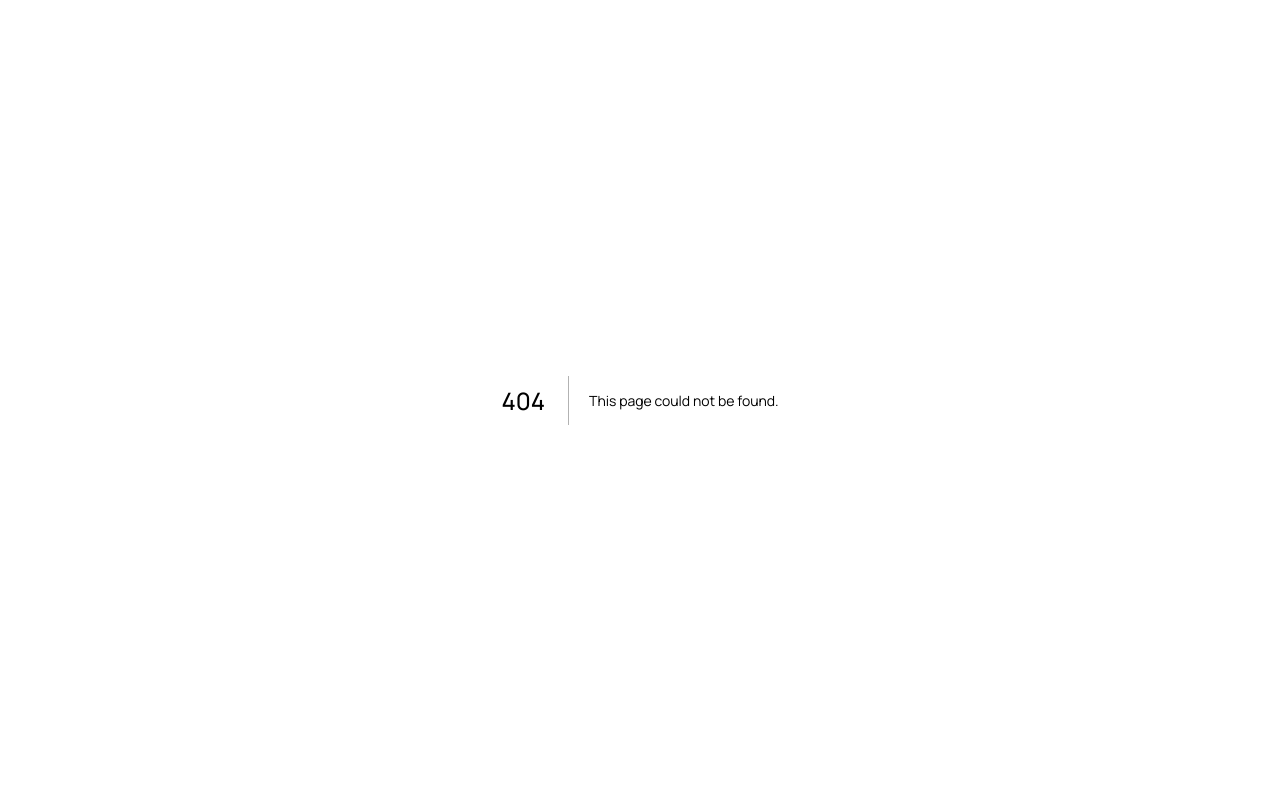
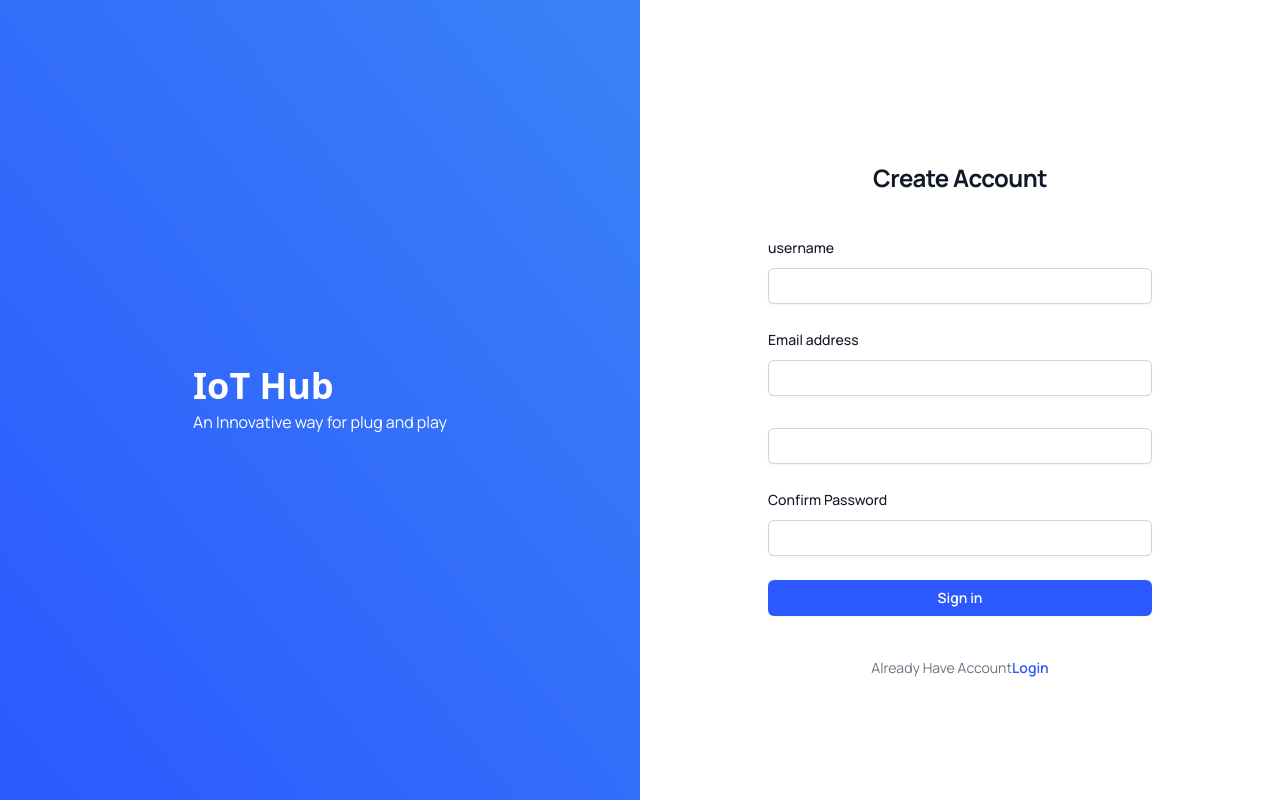
Before and after one commit to iotpioneers/iotdatahub, a Next.js app: page /register in a window 1280 px wide. Before the commit this address had no page. Built offline with nearby package versions, Linux system fonts and the light colour scheme.

Commit message:
Add registration page component

```diff
--- /dev/null
+++ b/app/register/page.tsx
@@ -0,0 +1,161 @@
+"use client";
+import Link from "next/link";
+import { useRouter } from "next/navigation";
+import { useState } from "react";
+
+export default function Register() {
+  const [data, SetData] = useState({
+    username: "",
+    email: "",
+    password: "",
+  });
+  const [err, setErr] = useState();
+  const route = useRouter();
+  const registerUser = async (e: React.FormEvent<HTMLFormElement>) => {
+    e.preventDefault();
+    const response = await fetch("/api/register", {
+      method: "POST",
+      headers: {
+        "Content-Type": "application/json",
+      },
+      body: JSON.stringify(data),
+    });
+    const result = await response.json();
+
+    if (response.ok) {
+      route.push("login");
+      console.log(result.message);
+    } else {
+      console.log(result.message);
+      setErr(result.message);
+    }
+  };
+
+  return (
+    <div className="h-screen flex">
+      <div className="hidden  w-1/2 bg-gradient-to-tr from-primary-blue to-blue-500 i justify-around items-center md:flex">
+        <div>
+          <h1 className="text-white font-bold text-4xl font-sans">IoT Hub</h1>
+          <p className="text-white mt-1">An Innovative way for plug and play</p>
+        </div>
+      </div>
+
+      <div className="flex min-h-full flex-1 flex-col justify-center px-6 py-12 lg:px-8">
+        <div className="sm:mx-auto sm:w-full sm:max-w-sm">
+          <h2 className="mt-10 text-center text-2xl font-bold leading-9 tracking-tight text-gray-900">
+            Create Account
+          </h2>
+        </div>
+
+        <div className="mt-10 sm:mx-auto sm:w-full sm:max-w-sm">
+          {/* if error display error message */}
+          {err && (
+            <div className="bg-red-100 border border-red-400 text-red-700 px-4 py-3 rounded relative">
+              <span>{err}</span>
+            </div>
+          )}
+          <form onSubmit={registerUser} className="space-y-6">
+            <div>
+              <label
+                htmlFor="username"
+                className="block text-sm font-medium leading-6 text-gray-900"
+              >
+                username
+              </label>
+              <div className="mt-2">
+                <input
+                  id="username"
+                  name="username"
+                  type="text"
+                  autoComplete="username"
+                  value={data.username}
+                  onChange={(e) =>
+                    SetData({ ...data, username: e.target.value })
+                  }
+                  className="block w-full rounded-md border-0 py-1.5 text-gray-900 shadow-sm ring-1 ring-inset ring-gray-300 placeholder:text-gray-400 focus:ring-2 focus:ring-inset focus:ring-indigo-600 sm:text-sm sm:leading-6"
+                />
+              </div>
+            </div>
+            <div>
+              <label
+                htmlFor="email"
+                className="block text-sm font-medium leading-6 text-gray-900"
+              >
+                Email address
+              </label>
+              <div className="mt-2">
+                <input
+                  id="email"
+                  name="email"
+                  type="email"
+                  autoComplete="email"
+                  value={data.email}
+                  onChange={(e) => SetData({ ...data, email: e.target.value })}
+                  className="block w-full rounded-md border-0 py-1.5 text-gray-900 shadow-sm ring-1 ring-inset ring-gray-300 placeholder:text-gray-400 focus:ring-2 focus:ring-inset focus:ring-indigo-600 sm:text-sm sm:leading-6"
+                />
+              </div>
+            </div>
+
+            <div>
+              <div className="flex items-center justify-between">
+                <label
+                  htmlFor="password"
+                  className="block text-sm font-medium leading-6 text-gray-900"
+                ></label>
+              </div>
+              <div className="mt-2">
+                <input
+                  id="password"
+                  name="password"
+                  type="password"
+                  autoComplete="current-password"
+                  value={data.password}
+                  onChange={(e) =>
+                    SetData({ ...data, password: e.target.value })
+                  }
+                  className="block w-full rounded-md border-0 py-1.5 text-gray-900 shadow-sm ring-1 ring-inset ring-gray-300 placeholder:text-gray-400 focus:ring-2 focus:ring-inset focus:ring-blue-600 sm:text-sm sm:leading-6"
+                />
+              </div>
+            </div>
+            <div>
+              <div className="flex items-center justify-between">
+                <label
+                  htmlFor="Repassword"
+                  className="block text-sm font-medium leading-6 text-gray-900"
+                >
+                  Confirm Password
+                </label>
+              </div>
+              <div className="mt-2">
+                <input
+                  id="Repassword"
+                  name="Repassword"
+                  type="password"
+                  autoComplete="current-password"
+                  required
+                  className="block w-full rounded-md border-0 py-1.5 text-gray-900 shadow-sm ring-1 ring-inset ring-gray-300 placeholder:text-gray-400 focus:ring-2 focus:ring-inset focus:ring-blue-600 sm:text-sm sm:leading-6"
+                />
+              </div>
+            </div>
+
+            <div>
+              <button className="flex w-full justify-center rounded-md bg-primary-blue px-3 py-1.5 text-sm font-semibold leading-6 text-white shadow-sm hover:bg-blue-600 focus-visible:outline focus-visible:outline-2 focus-visible:outline-offset-2 focus-visible:outline-blue-600">
+                Sign in
+              </button>
+            </div>
+          </form>
+
+          <p className="mt-10 text-center text-sm text-gray-500">
+            Already Have Account
+            <Link
+              href="login"
+              className="font-semibold leading-6 text-primary-blue hover:text-blue-500"
+            >
+              Login
+            </Link>
+          </p>
+        </div>
+      </div>
+    </div>
+  );
+}
```
